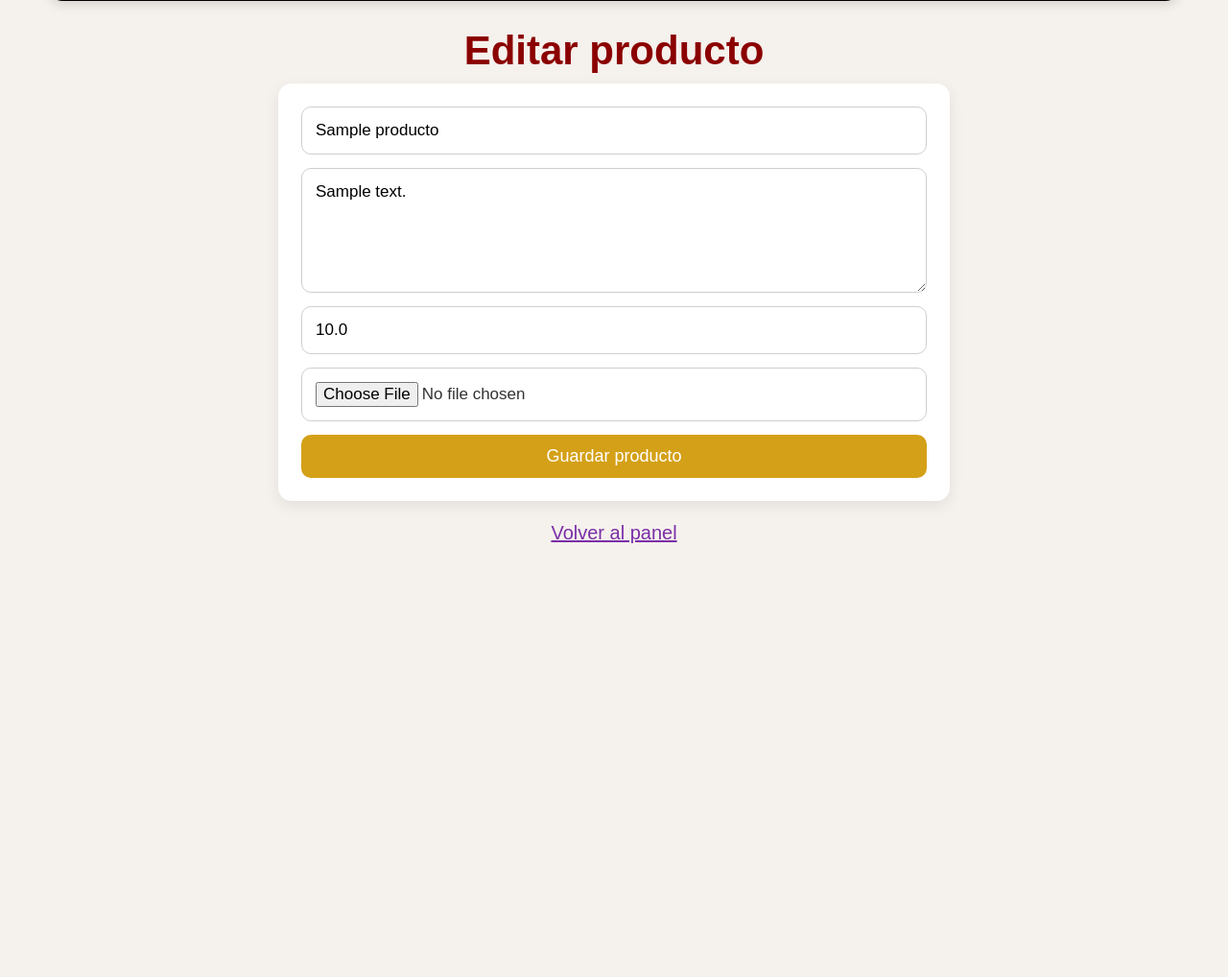
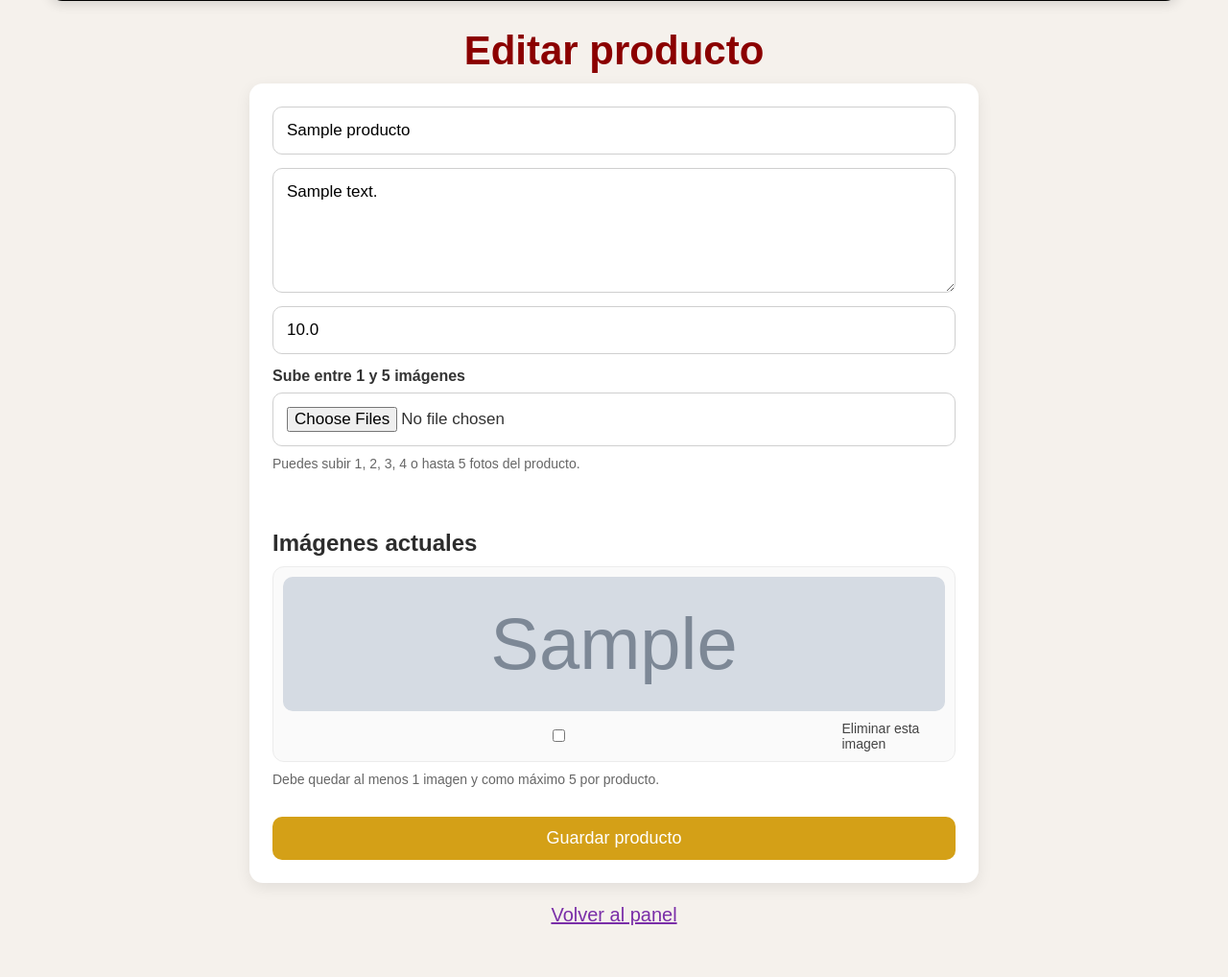
Before and after one commit to morenocaldasjosemanuel845-bit/panes-bendiciones-v2, a Flask app: page /admin/producto/editar/1 in a window 1280 px wide. Shown: the part 434-1452 px from the top of the page at 96% size. Before the commit the page ends 1000 px from the top, so only its background shows below. Run offline with Flask 3, Linux system fonts and the light colour scheme; the visitor is signed in with stand-in values (Sample User, id 1); tables that the repository leaves empty hold one stand-in row (values such as "Sample post"); grey boxes marked "Sample" are stand-in pictures.

Commit message:
Corrijo guardado de productos, evito eliminacion automatica y agrego multiples imagenes por producto

```diff
--- a/app.py
+++ b/app.py
@@ -1,10 +1,21 @@
 import os
+import shutil
 import sqlite3
 from functools import wraps
 from urllib.parse import quote
 from uuid import uuid4
 
-from flask import Flask, render_template, request, redirect, url_for, flash, session
+from flask import (
+    Flask,
+    render_template,
+    request,
+    redirect,
+    url_for,
+    flash,
+    session,
+    send_from_directory,
+    abort,
+)
 from werkzeug.utils import secure_filename
 
 app = Flask(__name__)
@@ -13,23 +24,39 @@ app.secret_key = os.environ.get("SECRET_KEY", "cambia-esto-en-produccion")
 ADMIN_USER = os.environ.get("ADMIN_USER", "admin")
 ADMIN_PASS = os.environ.get("ADMIN_PASS", "123456")
 
-# Tu número en formato WhatsApp internacional para Perú
-# 940849095 -> 51940849095
 WHATSAPP_NUMBER = os.environ.get("WHATSAPP_NUMBER", "51940849095")
 STORE_NAME = os.environ.get("STORE_NAME", "Panes Artesanales Las 3 Bendiciones")
 
 BASE_DIR = os.path.dirname(os.path.abspath(__file__))
-DB_PATH = os.path.join(BASE_DIR, "tienda.db")
-UPLOAD_FOLDER = os.path.join(BASE_DIR, "static", "uploads")
+LEGACY_DB_PATH = os.path.join(BASE_DIR, "tienda.db")
+LEGACY_UPLOAD_FOLDER = os.path.join(BASE_DIR, "static", "uploads")
+
+DEFAULT_DATA_DIR = "/var/data" if os.path.isdir("/var/data") else os.path.join(BASE_DIR, "data")
+DATA_DIR = os.environ.get("DATA_DIR", DEFAULT_DATA_DIR)
+
+DB_PATH = os.path.join(DATA_DIR, "tienda.db")
+UPLOAD_FOLDER = os.path.join(DATA_DIR, "uploads")
 ALLOWED_EXTENSIONS = {"png", "jpg", "jpeg", "webp"}
 
+os.makedirs(DATA_DIR, exist_ok=True)
 os.makedirs(UPLOAD_FOLDER, exist_ok=True)
+os.makedirs(LEGACY_UPLOAD_FOLDER, exist_ok=True)
+
+# Migra la base de datos antigua si aún existe y la nueva no
+if not os.path.exists(DB_PATH) and os.path.exists(LEGACY_DB_PATH):
+    shutil.copy2(LEGACY_DB_PATH, DB_PATH)
 
 
 def get_db():
     conn = sqlite3.connect(DB_PATH)
     conn.row_factory = sqlite3.Row
+    conn.execute("PRAGMA foreign_keys = ON")
     return conn
+
+
+def column_exists(conn, table_name, column_name):
+    rows = conn.execute(f"PRAGMA table_info({table_name})").fetchall()
+    return any(row["name"] == column_name for row in rows)
 
 
 def crear_tablas():
@@ -45,6 +72,49 @@ def crear_tablas():
             imagen TEXT
         )
     """)
+
+    cur.execute("""
+        CREATE TABLE IF NOT EXISTS product_images (
+            id INTEGER PRIMARY KEY AUTOINCREMENT,
+            producto_id INTEGER NOT NULL,
+            filename TEXT NOT NULL,
+            posicion INTEGER NOT NULL DEFAULT 0,
+            FOREIGN KEY (producto_id) REFERENCES productos(id) ON DELETE CASCADE
+        )
+    """)
+
+    conn.commit()
+    conn.close()
+
+
+def migrar_imagenes_antiguas():
+    conn = get_db()
+
+    if column_exists(conn, "productos", "imagen"):
+        productos = conn.execute("""
+            SELECT id, imagen
+            FROM productos
+            WHERE imagen IS NOT NULL AND TRIM(imagen) <> ''
+        """).fetchall()
+
+        for producto in productos:
+            existe = conn.execute("""
+                SELECT 1
+                FROM product_images
+                WHERE producto_id = ? AND filename = ?
+            """, (producto["id"], producto["imagen"])).fetchone()
+
+            if not existe:
+                siguiente = conn.execute("""
+                    SELECT COALESCE(MAX(posicion), -1) + 1 AS siguiente
+                    FROM product_images
+                    WHERE producto_id = ?
+                """, (producto["id"],)).fetchone()["siguiente"]
+
+                conn.execute("""
+                    INSERT INTO product_images (producto_id, filename, posicion)
+                    VALUES (?, ?, ?)
+                """, (producto["id"], producto["imagen"], siguiente))
 
     conn.commit()
     conn.close()
@@ -62,6 +132,101 @@ def admin_required(f):
             return redirect(url_for("login_admin"))
         return f(*args, **kwargs)
     return decorated_function
+
+
+def eliminar_archivo_imagen(filename):
+    for carpeta in [UPLOAD_FOLDER, LEGACY_UPLOAD_FOLDER]:
+        ruta = os.path.join(carpeta, filename)
+        if os.path.exists(ruta):
+            os.remove(ruta)
+
+
+def obtener_mapa_imagenes(conn, producto_ids):
+    if not producto_ids:
+        return {}
+
+    placeholders = ",".join(["?"] * len(producto_ids))
+    rows = conn.execute(
+        f"""
+        SELECT id, producto_id, filename, posicion
+        FROM product_images
+        WHERE producto_id IN ({placeholders})
+        ORDER BY producto_id ASC, posicion ASC, id ASC
+        """,
+        producto_ids
+    ).fetchall()
+
+    mapa = {}
+    for row in rows:
+        mapa.setdefault(row["producto_id"], []).append({
+            "id": row["id"],
+            "producto_id": row["producto_id"],
+            "filename": row["filename"],
+            "posicion": row["posicion"],
+        })
+
+    return mapa
+
+
+def enriquecer_productos(productos):
+    conn = get_db()
+    ids = [p["id"] for p in productos]
+    mapa_imagenes = obtener_mapa_imagenes(conn, ids)
+    conn.close()
+
+    enriquecidos = []
+    for p in productos:
+        imagenes = mapa_imagenes.get(p["id"], [])
+        imagen_principal = imagenes[0]["filename"] if imagenes else (p["imagen"] if "imagen" in p.keys() else None)
+
+        enriquecidos.append({
+            "id": p["id"],
+            "nombre": p["nombre"],
+            "descripcion": p["descripcion"],
+            "precio": p["precio"],
+            "imagenes": imagenes,
+            "imagen_principal": imagen_principal,
+            "cantidad_imagenes": len(imagenes),
+        })
+
+    return enriquecidos
+
+
+def guardar_nuevas_imagenes(conn, producto_id, archivos):
+    if not archivos:
+        return
+
+    siguiente = conn.execute("""
+        SELECT COALESCE(MAX(posicion), -1) + 1 AS siguiente
+        FROM product_images
+        WHERE producto_id = ?
+    """, (producto_id,)).fetchone()["siguiente"]
+
+    for i, imagen in enumerate(archivos):
+        extension = secure_filename(imagen.filename).rsplit(".", 1)[1].lower()
+        nombre_imagen = f"{uuid4().hex}.{extension}"
+        imagen.save(os.path.join(UPLOAD_FOLDER, nombre_imagen))
+
+        conn.execute("""
+            INSERT INTO product_images (producto_id, filename, posicion)
+            VALUES (?, ?, ?)
+        """, (producto_id, nombre_imagen, siguiente + i))
+
+
+def reordenar_imagenes(conn, producto_id):
+    imagenes = conn.execute("""
+        SELECT id
+        FROM product_images
+        WHERE producto_id = ?
+        ORDER BY posicion ASC, id ASC
+    """, (producto_id,)).fetchall()
+
+    for nuevo_indice, imagen in enumerate(imagenes):
+        conn.execute("""
+            UPDATE product_images
+            SET posicion = ?
+            WHERE id = ?
+        """, (nuevo_indice, imagen["id"]))
 
 
 def obtener_carrito():
@@ -95,6 +260,8 @@ def obtener_datos_carrito():
         f"SELECT * FROM productos WHERE id IN ({placeholders})",
         ids
     ).fetchall()
+
+    mapa_imagenes = obtener_mapa_imagenes(conn, ids)
     conn.close()
 
     mapa_productos = {str(p["id"]): p for p in productos}
@@ -111,6 +278,8 @@ def obtener_datos_carrito():
         cantidad = int(cantidad)
         precio = float(producto["precio"])
         subtotal = precio * cantidad
+        imagenes = mapa_imagenes.get(producto["id"], [])
+        imagen_principal = imagenes[0]["filename"] if imagenes else (producto["imagen"] if "imagen" in producto.keys() else None)
 
         items.append({
             "id": producto["id"],
@@ -118,7 +287,7 @@ def obtener_datos_carrito():
             "precio": precio,
             "cantidad": cantidad,
             "subtotal": subtotal,
-            "imagen": producto["imagen"],
+            "imagen_principal": imagen_principal,
         })
 
         total += subtotal
@@ -126,6 +295,19 @@ def obtener_datos_carrito():
 
     items.sort(key=lambda x: x["id"], reverse=True)
     return items, total, cantidad_total
+
+
+@app.route("/uploads/<path:filename>")
+def uploaded_file(filename):
+    ruta_nueva = os.path.join(UPLOAD_FOLDER, filename)
+    if os.path.exists(ruta_nueva):
+        return send_from_directory(UPLOAD_FOLDER, filename)
+
+    ruta_antigua = os.path.join(LEGACY_UPLOAD_FOLDER, filename)
+    if os.path.exists(ruta_antigua):
+        return send_from_directory(LEGACY_UPLOAD_FOLDER, filename)
+
+    abort(404)
 
 
 @app.route("/")
@@ -148,6 +330,7 @@ def tienda():
 
     conn.close()
 
+    productos = enriquecer_productos(productos)
     carrito_items, total_carrito, cantidad_carrito = obtener_datos_carrito()
 
     return render_template(
@@ -220,9 +403,7 @@ def comprar_por_whatsapp():
     ]
 
     for item in carrito_items:
-        lineas.append(
-            f"- {item['nombre']} x{item['cantidad']} = S/ {item['subtotal']:.2f}"
-        )
+        lineas.append(f"- {item['nombre']} x{item['cantidad']} = S/ {item['subtotal']:.2f}")
 
     lineas.extend([
         "",
@@ -276,6 +457,8 @@ def panel_admin():
     conn = get_db()
     productos = conn.execute("SELECT * FROM productos ORDER BY id DESC").fetchall()
     conn.close()
+
+    productos = enriquecer_productos(productos)
     return render_template("admin_panel.html", productos=productos)
 
 
@@ -286,7 +469,7 @@ def nuevo_producto():
         nombre = request.form.get("nombre", "").strip()
         descripcion = request.form.get("descripcion", "").strip()
         precio = request.form.get("precio", "").strip()
-        imagen = request.files.get("imagen")
+        imagenes = [img for img in request.files.getlist("imagenes") if img and img.filename]
 
         if not nombre or not precio:
             flash("El nombre y el precio son obligatorios.")
@@ -298,22 +481,30 @@ def nuevo_producto():
             flash("El precio debe ser un número válido.")
             return redirect(url_for("nuevo_producto"))
 
-        nombre_imagen = None
+        if len(imagenes) < 1:
+            flash("Debes subir al menos 1 imagen del producto.")
+            return redirect(url_for("nuevo_producto"))
 
-        if imagen and imagen.filename:
+        if len(imagenes) > 5:
+            flash("Solo puedes subir un máximo de 5 imágenes por producto.")
+            return redirect(url_for("nuevo_producto"))
+
+        for imagen in imagenes:
             if not allowed_file(imagen.filename):
                 flash("Formato de imagen no permitido. Usa PNG, JPG, JPEG o WEBP.")
                 return redirect(url_for("nuevo_producto"))
 
-            extension = secure_filename(imagen.filename).rsplit(".", 1)[1].lower()
-            nombre_imagen = f"{uuid4().hex}.{extension}"
-            imagen.save(os.path.join(UPLOAD_FOLDER, nombre_imagen))
+        conn = get_db()
+        cur = conn.cursor()
 
-        conn = get_db()
-        conn.execute(
+        cur.execute(
             "INSERT INTO productos (nombre, descripcion, precio, imagen) VALUES (?, ?, ?, ?)",
-            (nombre, descripcion, precio, nombre_imagen)
+            (nombre, descripcion, precio, None)
         )
+        producto_id = cur.lastrowid
+
+        guardar_nuevas_imagenes(conn, producto_id, imagenes)
+
         conn.commit()
         conn.close()
 
@@ -334,11 +525,19 @@ def editar_producto(id):
         flash("Producto no encontrado.")
         return redirect(url_for("panel_admin"))
 
+    imagenes_actuales = conn.execute("""
+        SELECT id, producto_id, filename, posicion
+        FROM product_images
+        WHERE producto_id = ?
+        ORDER BY posicion ASC, id ASC
+    """, (id,)).fetchall()
+
     if request.method == "POST":
         nombre = request.form.get("nombre", "").strip()
         descripcion = request.form.get("descripcion", "").strip()
         precio = request.form.get("precio", "").strip()
-        imagen = request.files.get("imagen")
+        nuevas_imagenes = [img for img in request.files.getlist("imagenes") if img and img.filename]
+        ids_eliminar = set(request.form.getlist("imagenes_eliminar"))
 
         if not nombre or not precio:
             conn.close()
@@ -352,23 +551,39 @@ def editar_producto(id):
             flash("El precio debe ser un número válido.")
             return redirect(url_for("editar_producto", id=id))
 
-        nombre_imagen = producto["imagen"]
-
-        if imagen and imagen.filename:
+        for imagen in nuevas_imagenes:
             if not allowed_file(imagen.filename):
                 conn.close()
                 flash("Formato de imagen no permitido. Usa PNG, JPG, JPEG o WEBP.")
                 return redirect(url_for("editar_producto", id=id))
 
-            extension = secure_filename(imagen.filename).rsplit(".", 1)[1].lower()
-            nombre_imagen = f"{uuid4().hex}.{extension}"
-            imagen.save(os.path.join(UPLOAD_FOLDER, nombre_imagen))
+        imagenes_a_eliminar = [img for img in imagenes_actuales if str(img["id"]) in ids_eliminar]
+
+        total_final = (len(imagenes_actuales) - len(imagenes_a_eliminar)) + len(nuevas_imagenes)
+
+        if total_final < 1:
+            conn.close()
+            flash("Cada producto debe tener al menos 1 imagen.")
+            return redirect(url_for("editar_producto", id=id))
+
+        if total_final > 5:
+            conn.close()
+            flash("Solo puedes tener un máximo de 5 imágenes por producto.")
+            return redirect(url_for("editar_producto", id=id))
 
         conn.execute("""
             UPDATE productos
-            SET nombre = ?, descripcion = ?, precio = ?, imagen = ?
+            SET nombre = ?, descripcion = ?, precio = ?
             WHERE id = ?
-        """, (nombre, descripcion, precio, nombre_imagen, id))
+        """, (nombre, descripcion, precio, id))
+
+        for img in imagenes_a_eliminar:
+            conn.execute("DELETE FROM product_images WHERE id = ? AND producto_id = ?", (img["id"], id))
+            eliminar_archivo_imagen(img["filename"])
+
+        guardar_nuevas_imagenes(conn, id, nuevas_imagenes)
+        reordenar_imagenes(conn, id)
+
         conn.commit()
         conn.close()
 
@@ -376,6 +591,22 @@ def editar_producto(id):
         return redirect(url_for("panel_admin"))
 
     conn.close()
+
+    producto = {
+        "id": producto["id"],
+        "nombre": producto["nombre"],
+        "descripcion": producto["descripcion"],
+        "precio": producto["precio"],
+        "imagenes": [
+            {
+                "id": img["id"],
+                "filename": img["filename"],
+                "posicion": img["posicion"],
+            }
+            for img in imagenes_actuales
+        ]
+    }
+
     return render_template("producto_form.html", producto=producto)
 
 
@@ -386,10 +617,17 @@ def eliminar_producto(id):
     producto = conn.execute("SELECT * FROM productos WHERE id = ?", (id,)).fetchone()
 
     if producto:
+        imagenes = conn.execute("""
+            SELECT filename
+            FROM product_images
+            WHERE producto_id = ?
+        """, (id,)).fetchall()
+
+        for imagen in imagenes:
+            eliminar_archivo_imagen(imagen["filename"])
+
         if producto["imagen"]:
-            ruta_imagen = os.path.join(UPLOAD_FOLDER, producto["imagen"])
-            if os.path.exists(ruta_imagen):
-                os.remove(ruta_imagen)
+            eliminar_archivo_imagen(producto["imagen"])
 
         conn.execute("DELETE FROM productos WHERE id = ?", (id,))
         conn.commit()
@@ -401,5 +639,6 @@ def eliminar_producto(id):
 
 if __name__ == "__main__":
     crear_tablas()
+    migrar_imagenes_antiguas()
     port = int(os.environ.get("PORT", 5000))
     app.run(host="0.0.0.0", port=port, debug=True)
--- a/static/style.css
+++ b/static/style.css
@@ -224,7 +248,7 @@ button:hover {
 }
 
 .form-admin {
-    max-width: 700px;
+    max-width: 760px;
     margin: 0 auto;
     display: flex;
     flex-direction: column;
@@ -252,6 +276,62 @@ button:hover {
     resize: vertical;
 }
 
+.label-form {
+    display: block;
+    text-align: left;
+    font-size: 16px;
+    font-weight: bold;
+    margin-bottom: 8px;
+}
+
+.bloque-subida-imagenes {
+    text-align: left;
+}
+
+.ayuda-formulario {
+    font-size: 14px;
+    color: #666;
+    margin-top: 8px;
+}
+
+.bloque-imagenes-existentes {
+    text-align: left;
+    margin-top: 6px;
+}
+
+.grid-imagenes-form {
+    display: grid;
+    grid-template-columns: repeat(auto-fit, minmax(140px, 1fr));
+    gap: 14px;
+    margin-top: 10px;
+}
+
+.card-imagen-form {
+    background: #fafafa;
+    border: 1px solid #ececec;
+    border-radius: 12px;
+    padding: 10px;
+    display: flex;
+    flex-direction: column;
+    gap: 10px;
+    cursor: pointer;
+}
+
+.card-imagen-form img {
+    width: 100%;
+    height: 140px;
+    object-fit: cover;
+    border-radius: 10px;
+}
+
+.texto-check {
+    font-size: 14px;
+    color: #444;
+    display: flex;
+    align-items: center;
+    gap: 8px;
+}
+
 .mensaje-exito {
     max-width: 700px;
     margin: 0 auto 18px auto;
--- a/templates/producto_form.html
+++ b/templates/producto_form.html
@@ -44,7 +44,31 @@
                 required
             >
 
-            <input type="file" name="imagen" accept=".png,.jpg,.jpeg,.webp,image/*">
+            <div class="bloque-subida-imagenes">
+                <label class="label-form">Sube entre 1 y 5 imágenes</label>
+                <input type="file" name="imagenes" accept=".png,.jpg,.jpeg,.webp,image/*" multiple>
+                <p class="ayuda-formulario">Puedes subir 1, 2, 3, 4 o hasta 5 fotos del producto.</p>
+            </div>
+
+            {% if producto and producto.imagenes %}
+                <div class="bloque-imagenes-existentes">
+                    <h3>Imágenes actuales</h3>
+                    <div class="grid-imagenes-form">
+                        {% for imagen in producto.imagenes %}
+                            <label class="card-imagen-form">
+                                <img src="{{ url_for('uploaded_file', filename=imagen.filename) }}" alt="Imagen {{ loop.index }}">
+                                <span class="texto-check">
+                                    <input type="checkbox" name="imagenes_eliminar" value="{{ imagen.id }}">
+                                    Eliminar esta imagen
+                                </span>
+                            </label>
+                        {% endfor %}
+                    </div>
+                    <p class="ayuda-formulario">
+                        Debe quedar al menos 1 imagen y como máximo 5 por producto.
+                    </p>
+                </div>
+            {% endif %}
 
             <button type="submit">Guardar producto</button>
         </form>
```
Also changed, not shown: other parts of static/style.css (+34 -6 lines), templates/admin_panel.html (+12 -2 lines), templates/tienda.html (+10 -2 lines).
